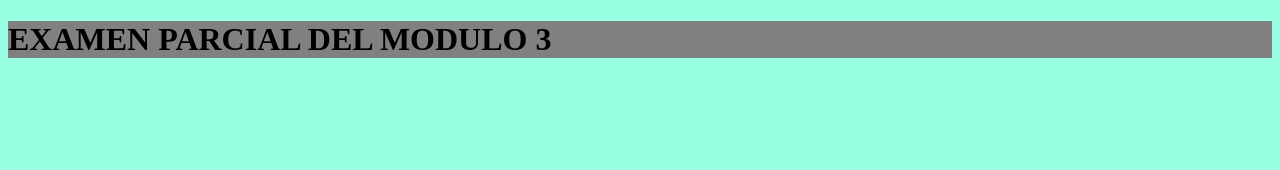
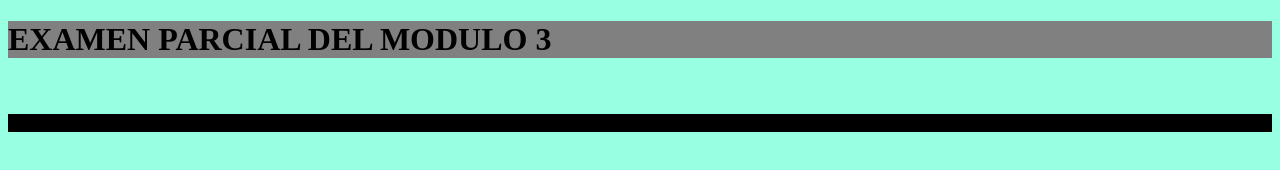
Before and after one commit to MSuaz/EXAMEN-M-DULO-3, a plain HTML site: page index.html in a window 1280 px wide. Drawn offline with Linux system fonts and the light colour scheme.

Commit message:
Update index.html

```diff
--- a/index.html
+++ b/index.html
@@ -9,11 +9,18 @@
 		    h1{
 		       background-color: grey;
 		    }
-		    .centro{
-			text align: justify;
+
+		    .negro{
+			background-color: black;
+
+
 		    }
 		    </style>
 	    </head>
 	    </body>
 	<div>
 		<h1>EXAMEN PARCIAL DEL MODULO 3</h1>
+		<br>
+		<p style="color=White;">
+		<p class="negro"> Lorem ipsum dolor sit amet, consectetuer adipiscing elit, sed diam nonummy nibh euismod tincidunt ut laoreet dolore magna aliquam erat volutpat.
+		</p>
```
